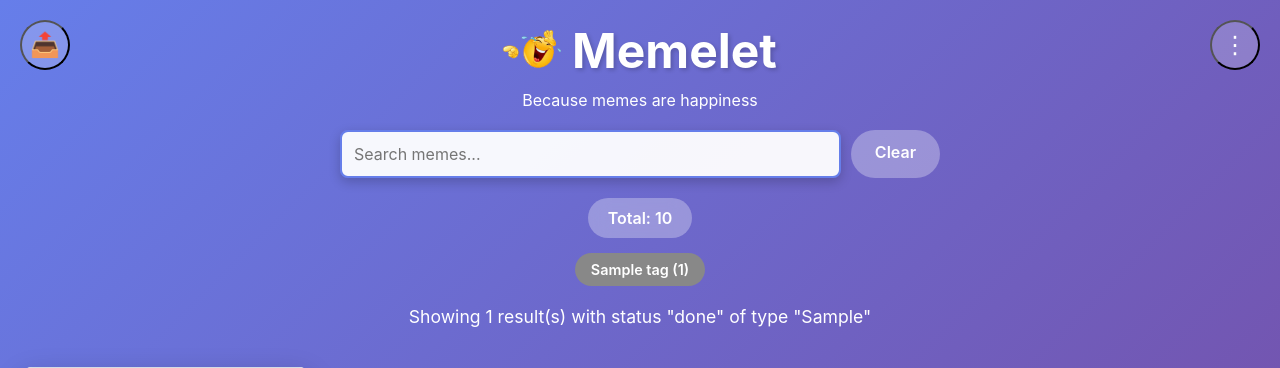
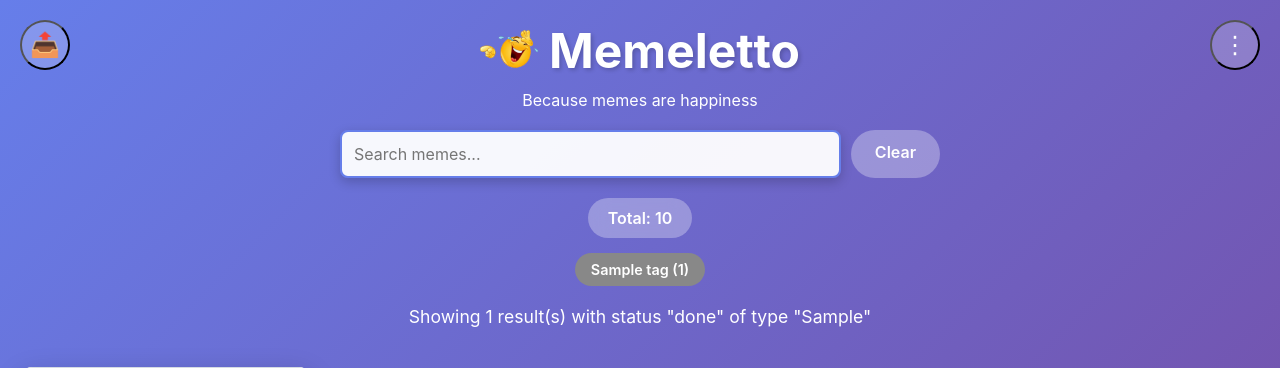
Before and after one commit to toomanynights/memelet, a Flask app: template templates/index.html in a window 1280 px wide. Shown: the top 368 px of the page. Run offline with Flask 3, Linux system fonts and the light colour scheme; the visitor is signed in with stand-in values (Sample User, id 1); data comes from the database, SQL or seed files in the repository; the template is opened without the code that fills it: most values are stand-ins (such as "Sample title", 1, 10 or a date in 2020); grey boxes marked "Sample" are stand-in pictures; some libraries are stand-ins or nearby versions.

Commit message:
dev update test

```diff
--- a/templates/index.html
+++ b/templates/index.html
@@ -43,7 +43,7 @@
                 </div>
             </div>
             <h1><img src="{{ url_for('static', filename='logo.png') }}" alt="Memelet"
-                    style="height: 1.2em; vertical-align: -0.2em;"> Memelet</h1>
+                    style="height: 1.2em; vertical-align: -0.2em;"> Memeletto</h1>
             <p>Because memes are happiness</p>
 
             <div class="search-bar">
```
